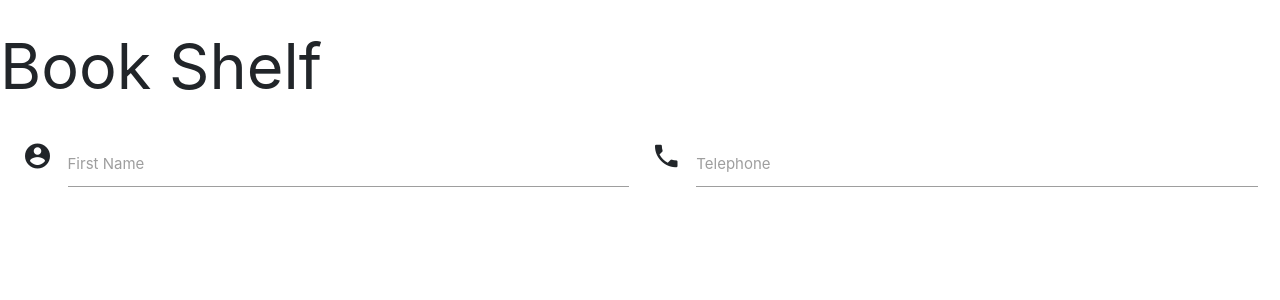
After one commit to Pysched/manager, a Flask app: page /add_task in a window 1280 px wide. The commit adds this page. Shown: the top 300 px of the page. Run offline with Flask 2, Linux system fonts and the light colour scheme; data that the repository does not hold is empty; some libraries are stand-ins or nearby versions.

Commit message:
added addtask page

```diff
--- a/app.py
+++ b/app.py
@@ -15,7 +15,14 @@ mongo = PyMongo(app)
 @app.route('/')
 @app.route('/get_tasks')
 def get_tasks():
-    return render_template("tasks.html", tasks=mongo.db.tasks.find())
+    return render_template("tasks.html", tasks=mongo.db.tasks.find(),
+    profiles=mongo.db.profiles.find())
+
+
+@app.route('/add_task')
+def add_task():
+    return render_template("addtask.html", tasks=mongo.db.tasks.find(),
+    profiles=mongo.db.profiles.find())
 
 
 if __name__ == '__main__':
--- /dev/null
+++ b/templates/addtask.html
@@ -0,0 +1,22 @@
+{% extends 'base.html' %}
+{% block content %}
+
+
+  <div class="row">
+    <form class="col s12">
+      <div class="row">
+        <div class="input-field col s12">
+          <i class="material-icons prefix">account_circle</i>
+          <input id="icon_prefix" type="text" class="validate">
+          <label for="icon_prefix">First Name</label>
+        </div>
+        <div class="input-field col s12">
+          <i class="material-icons prefix">phone</i>
+          <input id="icon_telephone" type="tel" class="validate">
+          <label for="icon_telephone">Telephone</label>
+        </div>
+      </div>
+    </form>
+  </div>
+
+{% endblock %}
--- /dev/null
+++ b/templates/base.html
@@ -0,0 +1,39 @@
+<!DOCTYPE html>
+<html lang="en">
+<head>
+    <meta charset="UTF-8">
+    <meta name="viewport" content="width=device-width, initial-scale=1.0">
+    <meta http-equiv="X-UA-Compatible" content="ie=edge">
+
+    <!-- Boostrap -->
+    <link href="https://stackpath.bootstrapcdn.com/bootstrap/4.5.0/css/bootstrap.min.css" rel="stylesheet" integrity="sha384-9aIt2nRpC12Uk9gS9baDl411NQApFmC26EwAOH8WgZl5MYYxFfc+NcPb1dKGj7Sk" crossorigin="anonymous">
+
+    <!-- Materialize CSS-->
+    <link rel="stylesheet"  href="https://cdnjs.cloudflare.com/ajax/libs/materialize/0.100.2/css/materialize.min.css">
+
+    <!-- Compiled and minified CSS -->
+    <link rel="stylesheet" href="https://cdnjs.cloudflare.com/ajax/libs/materialize/0.100.2/css/materialize.min.css">
+
+
+     <link href="https://fonts.googleapis.com/icon?family=Material+Icons"
+      rel="stylesheet">
+
+    <title>Task Manager</title>
+</head>
+<body>
+<h1>Book Shelf</h1>
+   {% block content %}
+
+   {% endblock %}
+
+   <script src="https://cdnjs.cloudflare.com/ajax/libs/jquery/3.5.1/jquery.min.js"></script>
+
+   <!-- Compiled and minified JavaScript -->
+     <script src="https://cdnjs.cloudflare.com/ajax/libs/materialize/0.100.2/js/materialize.min.js"></script>
+
+     <script>  $(document).ready(function(){
+    $('.collapsible').collapsible();
+  });
+        </script>
+</body>
+</html>
```
Also changed, not shown: templates/tasks.html (+42 -16 lines).
